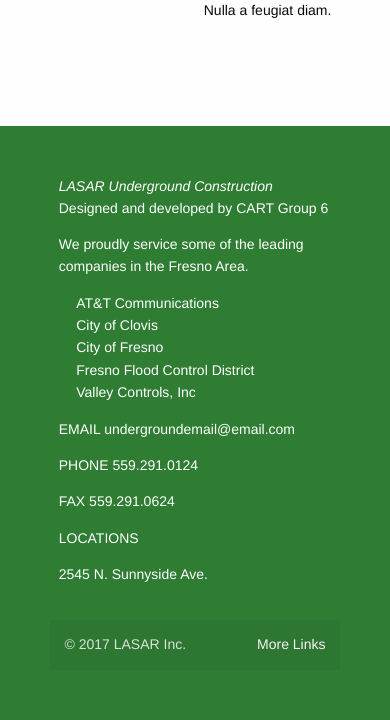
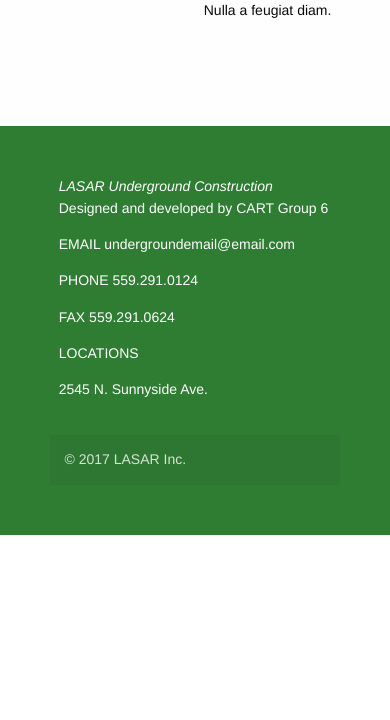
Before and after one commit to brookecart/LASAR-Underground-Construction, a PHP site: page /index.php in a window 390 px wide; the page is wider, and only the part inside the window is pictured. Shown: the part 3220-3940 px from the top of that part. After the commit the page ends 3755 px from the top of that part, so only its background shows below. Run offline with PHP 8.4, Linux system fonts and the light colour scheme; some libraries are stand-ins or nearby versions.

Commit message:
Footer Media Queries

```diff
--- a/LASAR-Underground-Construction/footer.php
+++ b/LASAR-Underground-Construction/footer.php
@@ -5,7 +5,7 @@
             <p style="color: white;">Designed and developed by CART Group 6</p>
         </div>
 
-        <div class="large-3 columns">
+        <div class="large-3 columns hide-on-med-and-down">
             <p style="color: white;">We proudly service some of the leading companies in the Fresno Area.</p>
             <ul style="color: white;">
                 <li>AT&amp;T Communications</li>
@@ -32,7 +32,6 @@
     <div class="footer-copyright">
             <div class="container">
             © 2017 LASAR Inc.
-            <a class="grey-text text-lighten-4 right" href="#!">More Links</a>
             </div>
           </div>
     </div>
```
